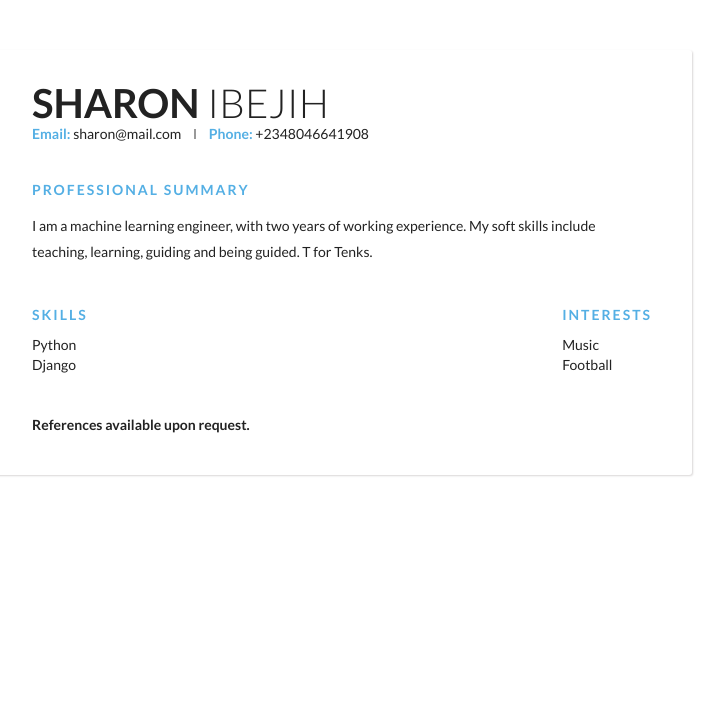
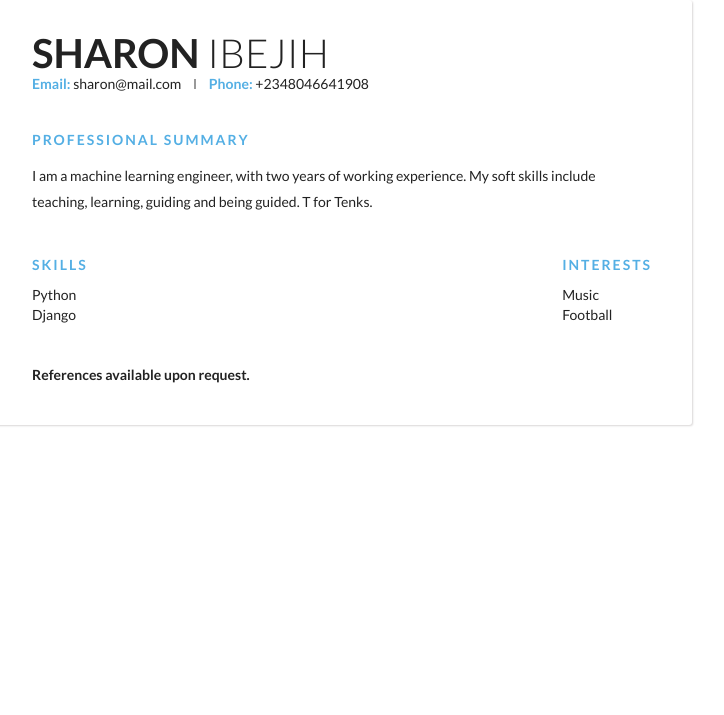
Before and after one commit to chukaibejih/Cver, a Django app: template cv/templates/cv/casual.html in a window 1280 px wide. Shown: the top 715 px of the page, without its empty margins (298-1022 px from the left). After the commit the page ends 426 px from the top, so only its background shows below. Run offline with Django 4.2, Linux system fonts and the light colour scheme; the template is opened without the code that fills it: values that come from a table or form of the project are taken from there, others are empty; data comes from the database, SQL or seed files in the repository; both versions use the stored data as it was after the commit.

Commit message:
improved cv formatting

```diff
--- a/cv/templates/cv/casual.html
+++ b/cv/templates/cv/casual.html
@@ -43,7 +43,7 @@
 		box-shadow: 1px 1px 2px #DAD7D7;
 		border-radius: 3px;
 		padding: 40px;
-		margin-top: 50px;
+		/* margin-top: 2px; */
 		}
 
 		.header {
```
Also changed, not shown: db.sqlite3, media/resume_samples/Premium_Vector___Clear_and_professional_resume_cv_template_KWCc6Wy.jpg (added).
